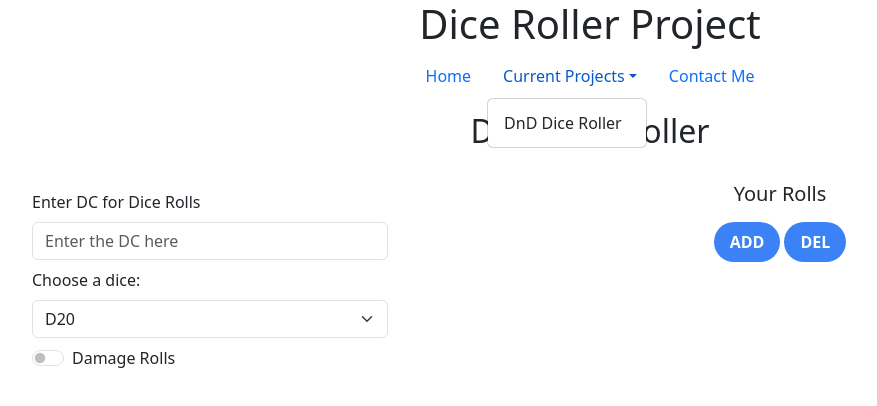
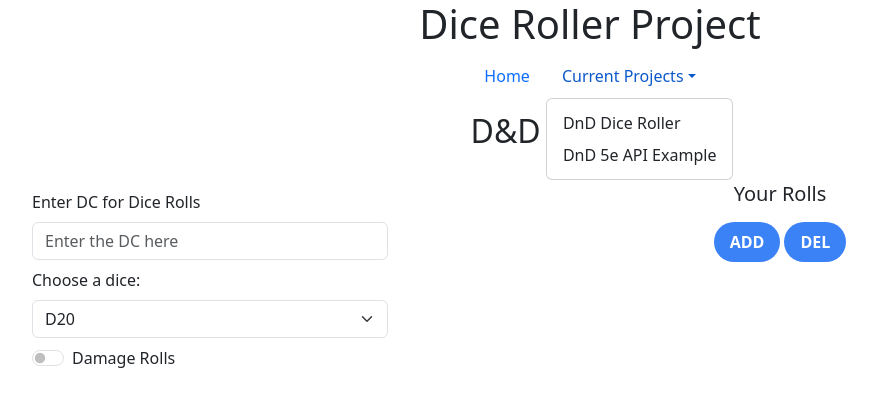
Before and after one commit to tbmcabee/dice-roll-app, a React (Vite) app in the folder d20-roller/: page /DiceRoll in a window 1280 px wide. Both pictures are taken after a click on the button "Current Projects". Shown: the top 406 px of the page, without its empty margins (50-927 px from the left). Built offline with nearby package versions, Linux system fonts and the light colour scheme.

Commit message:
Adding API example implementation

```diff
--- a/d20-roller/package.json
+++ b/d20-roller/package.json
@@ -11,6 +11,7 @@
   },
   "dependencies": {
     "bootstrap": "^5.3.2",
+    "d20-roller": "file:",
     "react": "^18.2.0",
     "react-dom": "^18.2.0",
     "react-router-dom": "^6.20.1"
--- a/d20-roller/src/App.jsx
+++ b/d20-roller/src/App.jsx
@@ -1,8 +1,8 @@
 import { useState } from "react";
-import "./App.css";
 import { BrowserRouter, Routes, Route } from "react-router-dom";
 import Home from "./components/Home";
 import DiceRoll from "./components/DiceRoll";
+import DndRace from "./components/DndRace";
 
 function App() {
   return (
@@ -12,6 +12,7 @@ function App() {
           <Route path="/" element={<Home />} />
           <Route path="/Home" element={<Home />} />
           <Route path="/DiceRoll" element={<DiceRoll />} />
+          <Route path="/ApiExample" element={<DndRace />} />
         </Routes>
       </BrowserRouter>
     </>
--- a/d20-roller/src/components/NavBar.jsx
+++ b/d20-roller/src/components/NavBar.jsx
@@ -25,12 +25,12 @@ const NavBar = () => {
                 DnD Dice Roller
               </a>
             </li>
+            <li>
+              <a className="dropdown-item" href="/ApiExample">
+                DnD 5e API Example
+              </a>
+            </li>
           </ul>
-        </li>
-        <li className="nav-item">
-          <a className="nav-link active" href="#">
-            Contact Me
-          </a>
         </li>
       </ul>
     </div>
```
Also changed, not shown: d20-roller/src/App.css (deleted), 1 other file (tests, documents, lock files or other folders).
